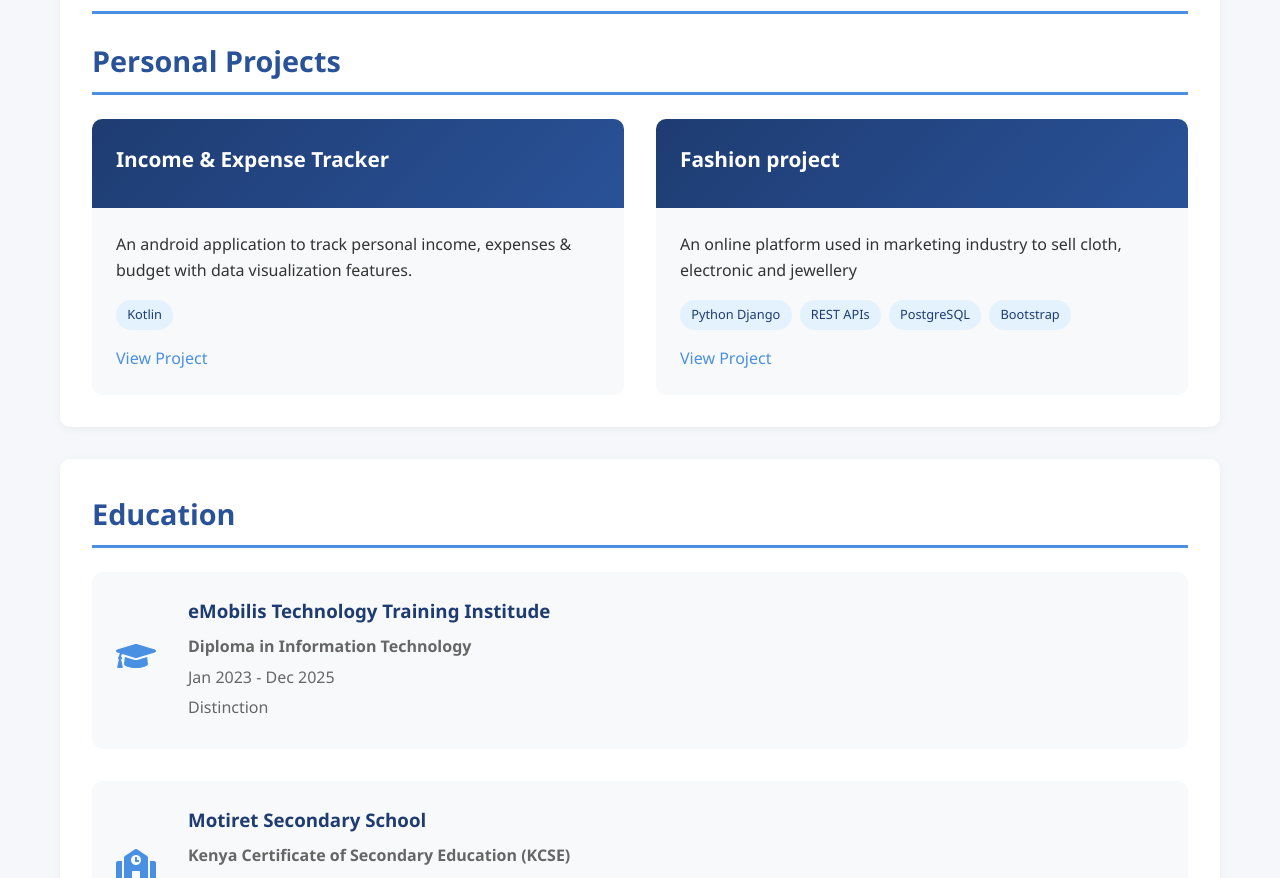
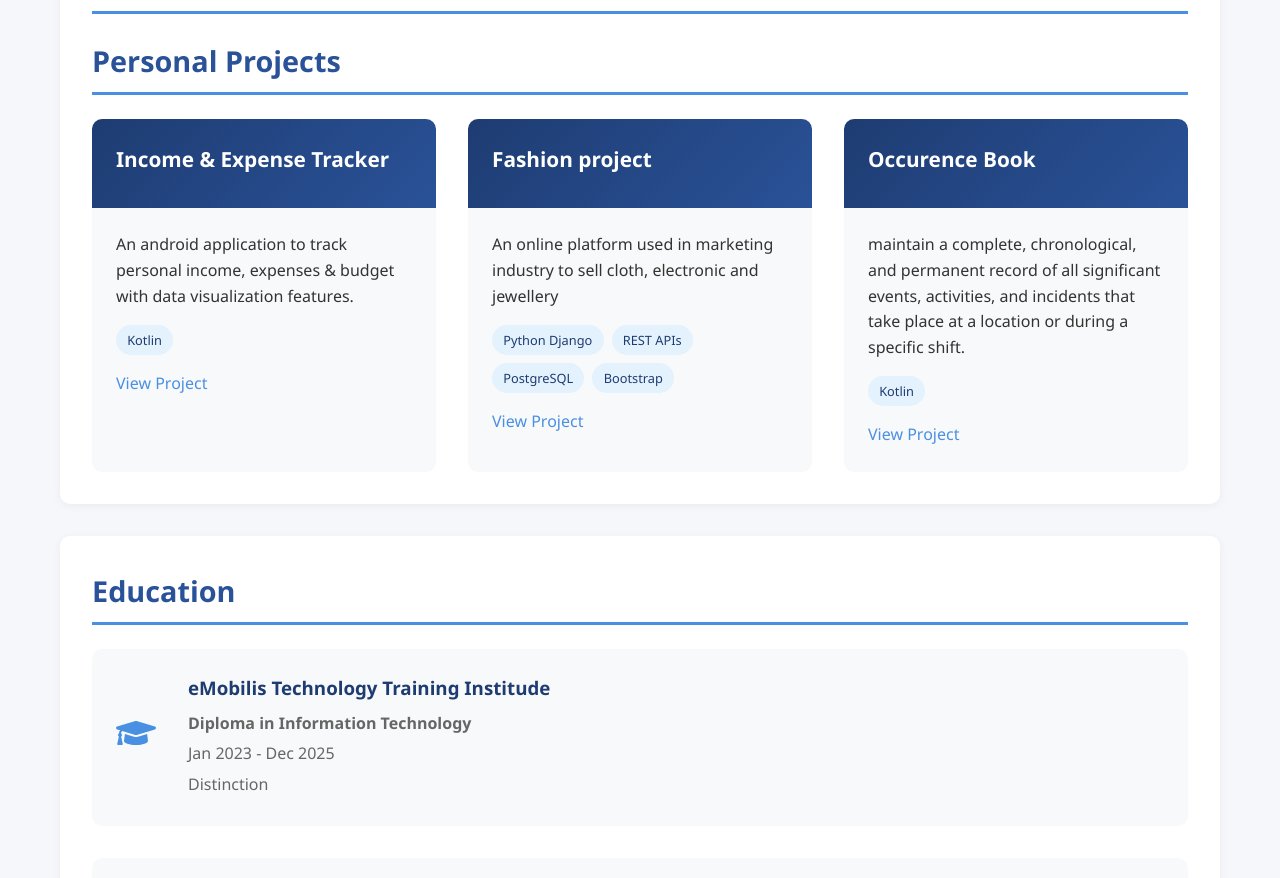
Before and after one commit to Alphonce08/portfolio, a React (Create React App) app: page / in a window 1280 px wide. Shown: the part 2192-3070 px from the top of the page. Built offline with nearby package versions, Linux system fonts and the light colour scheme.

Commit message:
...Update...

```diff
--- a/src/components/Projects.js
+++ b/src/components/Projects.js
@@ -19,7 +19,13 @@ const Projects = () => {
             technologies: ['Python Django', 'REST APIs', 'PostgreSQL', 'Bootstrap',],
             link:'#'
 
-         }
+         },
+              {
+            name: 'Occurence Book',
+            description: 'maintain a complete, chronological, and permanent record of all significant events, activities, and incidents that take place at a location or during a specific shift.',
+            technologies: ['Kotlin',],
+            link:'#'
+        }
     ];
 
   return (
```
